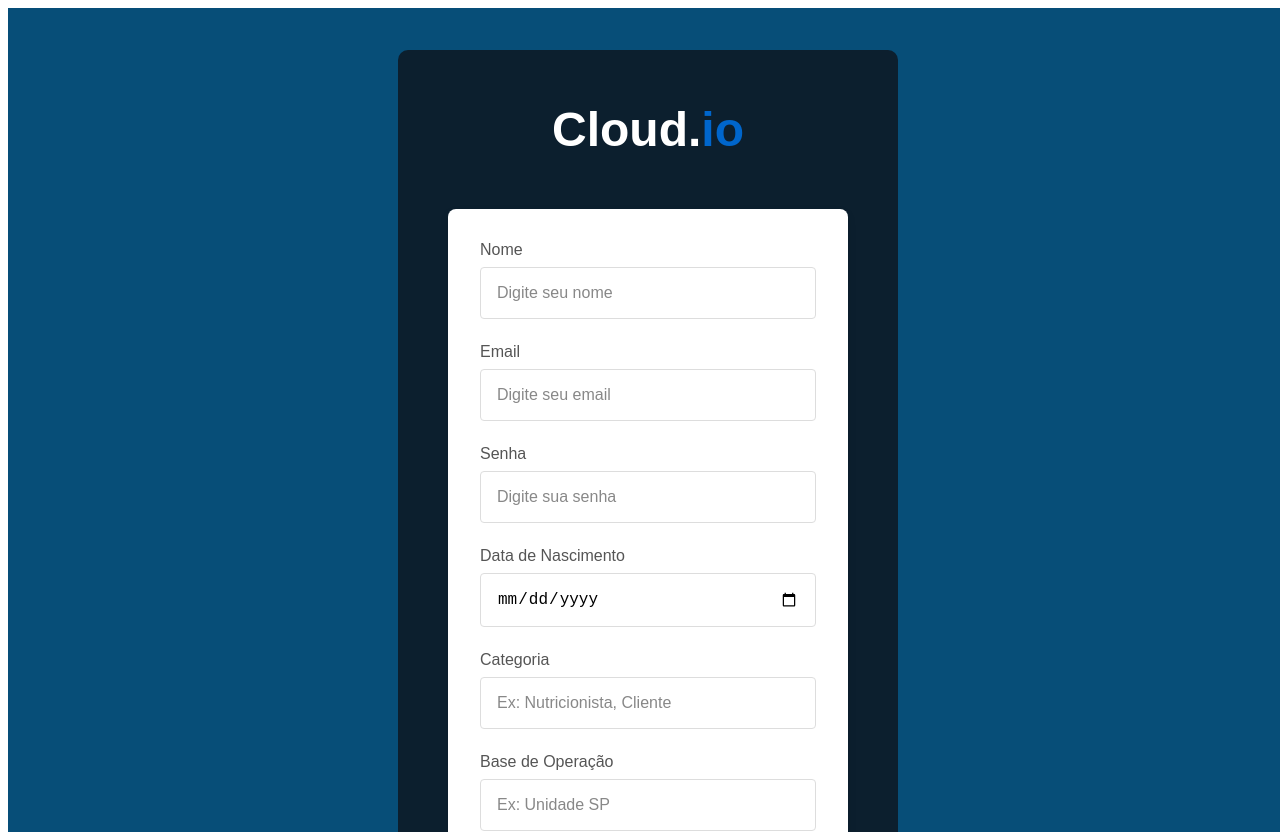
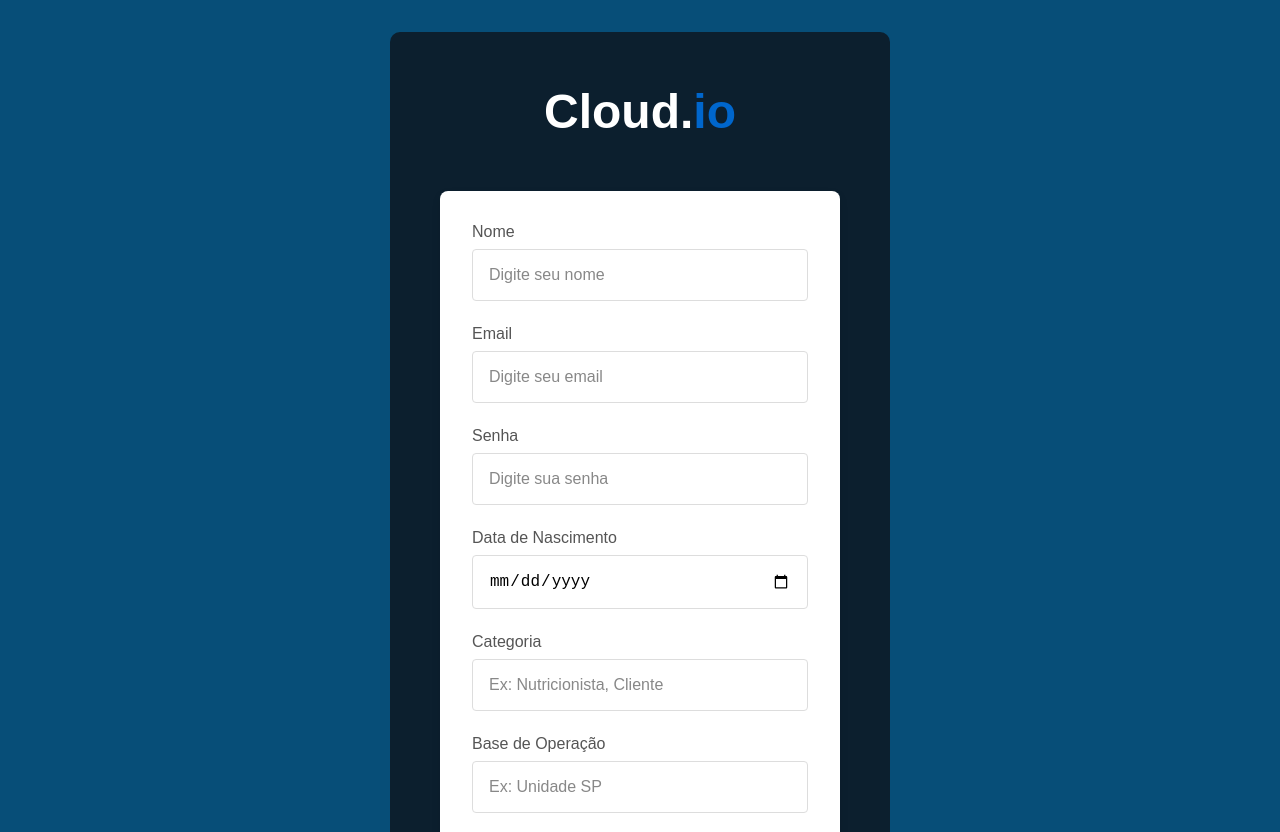
Before and after one commit to AndreHVentura/Cloud.io, a React (Create React App) app in the folder front/: page /cadastro in a window 1280 px wide. Shown: the top 832 px of the page. Built offline with nearby package versions, Linux system fonts and the light colour scheme.

Commit message:
sem contorno branco

```diff
--- a/front/src/App.tsx
+++ b/front/src/App.tsx
@@ -4,10 +4,12 @@ import Login from "./pages/Login";
 import Home from "./pages/Home";
 import MainLayout from "./layouts/MainLayout";
 import { AuthProvider } from "./context/AuthContext";
+import GlobalStyle from "./styles/globalStyle";
 
 function App() {
   return (
     <AuthProvider>
+      <GlobalStyle /> {/* Aqui está a forma correta de usar */}
       <BrowserRouter>
         <Routes>
           <Route path="/" element={<MainLayout><Login /></MainLayout>} />
--- a/front/src/layouts/MainLayout.tsx
+++ b/front/src/layouts/MainLayout.tsx
@@ -1,10 +1,16 @@
 import React from "react";
+import styled from "styled-components";
+
+const LayoutWrapper = styled.div`
+  margin: 0;
+  padding: 0;
+`;
 
 const MainLayout: React.FC<{ children: React.ReactNode }> = ({ children }) => {
   return (
-    <>
+    <LayoutWrapper>
       {children}
-    </>
+    </LayoutWrapper>
   );
 };
 
--- a/front/src/styles/cadastro.tsx
+++ b/front/src/styles/cadastro.tsx
@@ -9,7 +9,8 @@ const MainContainer = styled.div`
   align-items: center;
   justify-content: flex-start; // Alinha o conteúdo ao topo
   background-color: rgb(7, 78, 120);
-  padding: 10px;
+  padding: 0px;
+  margin: 0px;
   box-sizing: border-box;
   overflow-y: auto; // Permite rolagem vertical
 
--- /dev/null
+++ b/front/src/styles/globalStyle.tsx
@@ -0,0 +1,12 @@
+import { createGlobalStyle } from 'styled-components';
+
+const GlobalStyle = createGlobalStyle`
+  body {
+    margin: 0;
+    padding: 0;
+    font-family: Arial, sans-serif;
+    overflow-x: hidden; /* Impede rolagem horizontal indesejada */
+  }
+`;
+
+export default GlobalStyle;
--- a/front/src/styles/login.tsx
+++ b/front/src/styles/login.tsx
@@ -8,11 +8,13 @@ const MainContainer = styled.div`
   align-items: center;
   justify-content: center;
   background-color: rgb(7, 78, 120);
-  padding: 10px;
+  padding: 0; /* Removendo o padding que poderia causar o contorno */
+  margin: 0; /* Removendo qualquer margem externa */
   box-sizing: border-box;
 
+  /* Garantir que o contêiner ocupe toda a tela */
   @media (max-width: 768px) {
-    padding: 20px; // Mais espaço em dispositivos móveis
+    padding: 0; /* Removendo o padding também em dispositivos móveis */
   }
 `;
 
```
